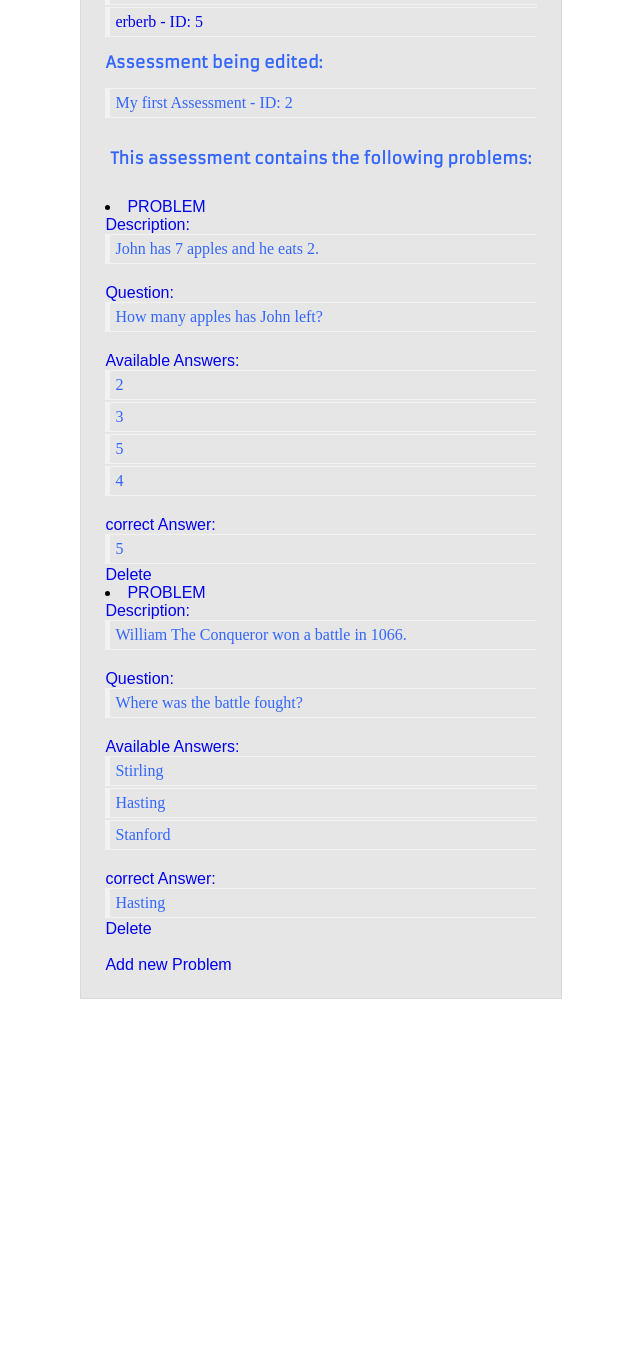
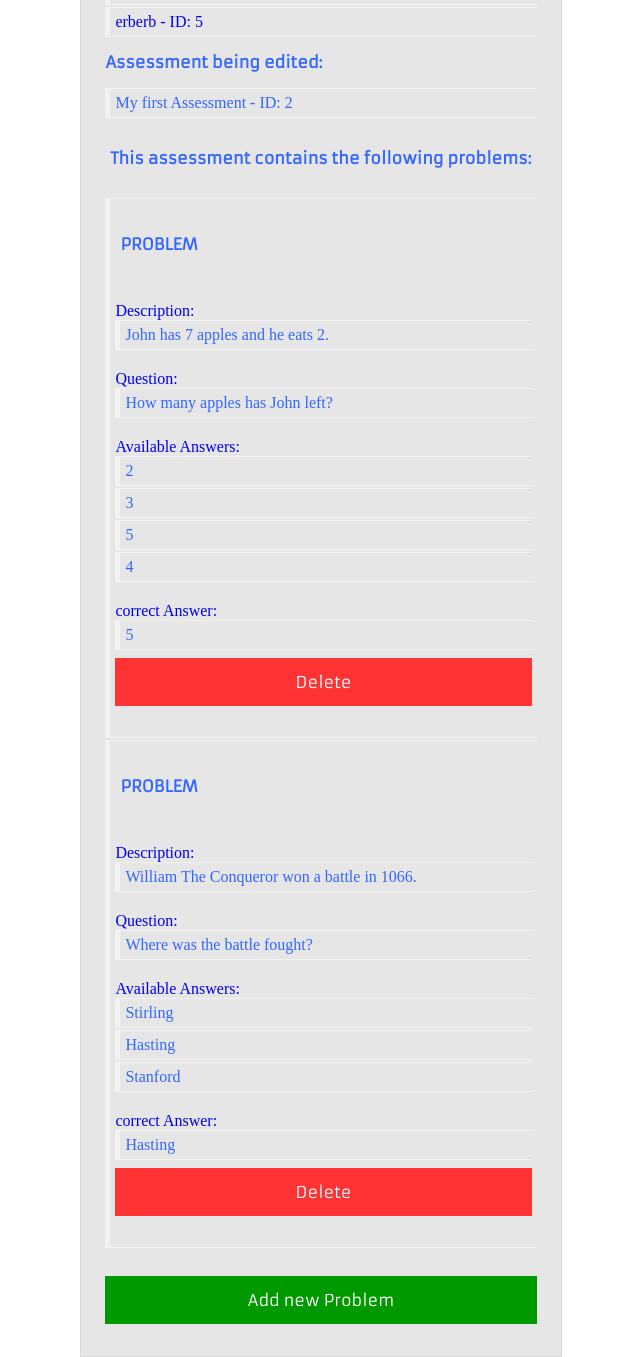
Before and after one commit to Techoplite/assessment-system, a Django app: page /edit-assessment/edit/2/ in a window 1280 px wide. Shown: the part 391-1748 px from the top of the page, without its empty margins (319-959 px from the left). Before the commit the page ends 1390 px from the top, so only its background shows below. Run offline with Django 3.2, Linux system fonts and the light colour scheme; a user stored in the database is signed in; data comes from the database, SQL or seed files in the repository; both versions use the stored data as it was after the commit; some web fonts are replaced.

Commit message:
Styled edit assessment.

```diff
--- a/assessment/templates/assessment/edit_assessment.html
+++ b/assessment/templates/assessment/edit_assessment.html
@@ -25,9 +25,9 @@ No assessment to edit.
 {% if assessment_problems %}
 <h2>This assessment contains the following problems:</h2>
 {% for problem, data in problems_data.items %}
-<li>
+<ul>
     <a href="{% url 'edit-problem' problem.id %}">
-        PROBLEM
+        <h2>PROBLEM</h2>
         <br>
         {% if problem.description != '' %}
         Description:
@@ -44,25 +44,25 @@ No assessment to edit.
         <ul>{{ correct_answer.answer }}</ul>
         {% endfor %}
     </a>
-    <a href="{% url 'delete-problem' problem.id %}">Delete</a>
+    <a id="delete-problem" href="{% url 'delete-problem' problem.id %}">Delete</a>
     <br>{% if problem_with_no_answer == problem %}
     ATTENTION: this problem is missing an available answer.
     Please create one.
     {% endif %}
-</li>
+</ul>
 {% endfor %}
 {% endif %}
 
 <!--Add problem to existing assessment.-->
 {% if current_assessment %}
-<br><a href="{% url 'add-problem' current_assessment.id %}">Add new Problem</a>
+<br><a id="add-problem" href="{% url 'add-problem' current_assessment.id %}">Add new Problem</a>
 {% endif %}
 {% if assessment_to_edit %}
 <form action="{% url 'add-problem' assessment_to_edit.id %}" method="post">
     {% csrf_token %}
     {{ create_problem_form.as_p }}
-    Once you click the 'Add' button, remember to add available answers to this problem by selecting it in the list
-    above.
+    <h2>Once you click the 'Add' button, remember to add available answers to this problem by selecting it in the list
+    above.</h2>
     <br><input type="submit" value="Add" name="create-problem">
 </form>
 {% endif %}
--- a/assessmentsystem/static/assessmentsystem/css/style.css
+++ b/assessmentsystem/static/assessmentsystem/css/style.css
@@ -173,12 +173,13 @@ font-family: 'Armata';
   color: #595959;
   font-weight: bold;
   width: 100%;
-  padding: 12px 20px;
+  padding: 12px 12px;
   margin: 8px 0;
   display: inline-block;
   border: 1px solid #d9d9d9;
   border-radius: 4px;
   box-sizing: border-box;
+  font-size: 70%;
 }
 
 input[type=submit] {
@@ -212,12 +213,13 @@ textarea {
   font-weight: bold;
   resize: none;
   width: 100%;
-  padding: 12px 20px;
+  padding: 12px 12px;
   margin: 8px 0;
   display: inline-block;
   border: 1px solid #d9d9d9;
   border-radius: 4px;
   box-sizing: border-box;
+  font-size: 70%;
 }
 
 #main-content-teacher {
@@ -310,3 +312,39 @@ input#generate:hover {
 .assessments-list {
   margin-left: 15px;
 }
+
+a#delete-problem {
+  font-family: 'Armata';
+  font-size: 100%;
+  width: 100%;
+  background-color: #ff3333;
+  color: white;
+  padding: 14px 20px;
+  margin: 8px 0;
+  border: none;
+  cursor: pointer;
+  display: block;
+  text-align: center;
+}
+
+a#delete-problem:hover {
+  background-color: #ff4d4d;
+}
+
+a#add-problem {
+  font-family: 'Armata';
+  font-size: 100%;
+  width: 100%;
+  background-color: #009900;
+  color: white;
+  padding: 14px 20px;
+  margin: 8px 0;
+  border: none;
+  cursor: pointer;
+  display: block;
+  text-align: center;
+}
+
+a#add-problem:hover {
+  background-color: #00b300;
+}
```
Also changed, not shown: db.sqlite3.
